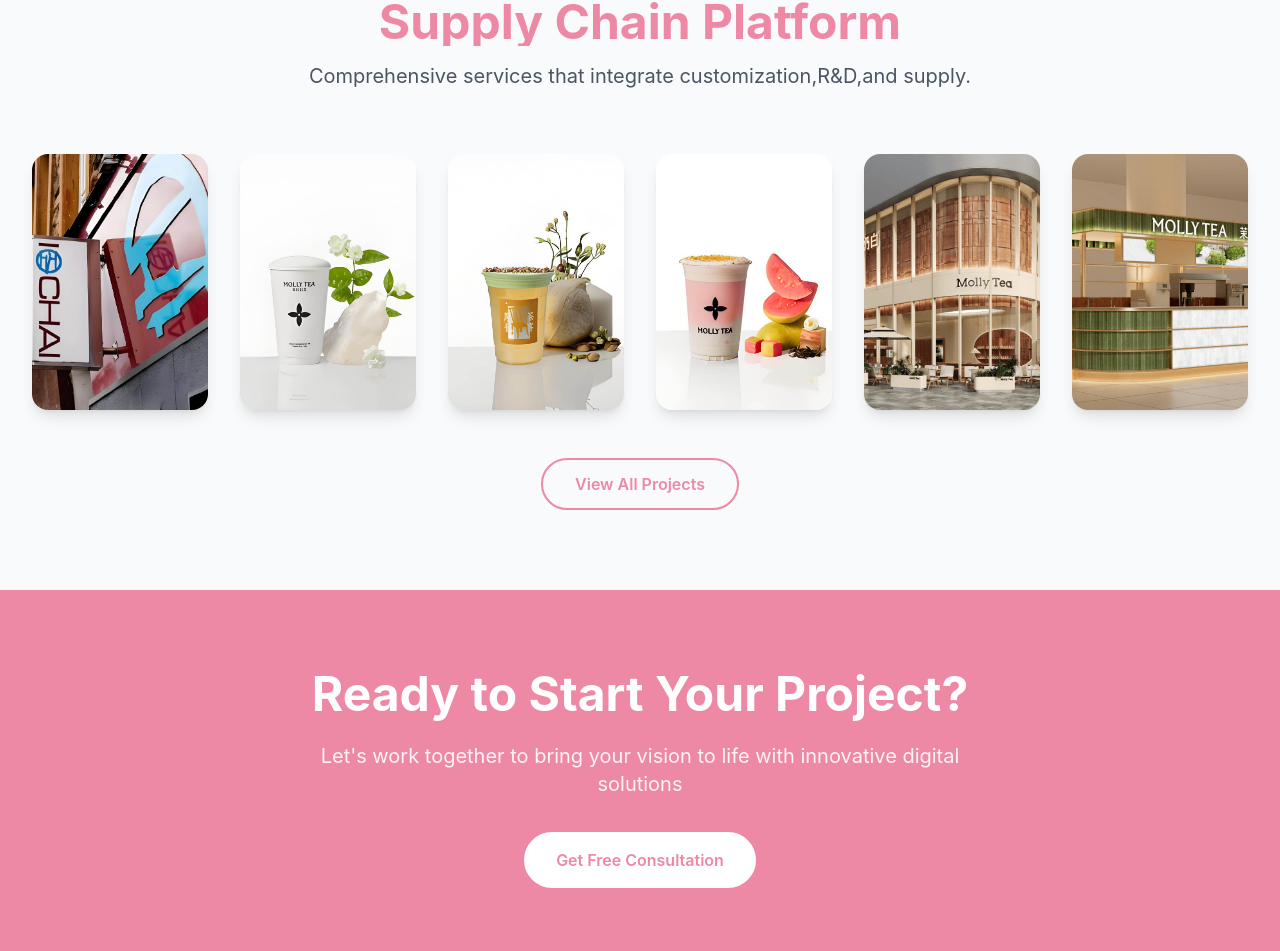
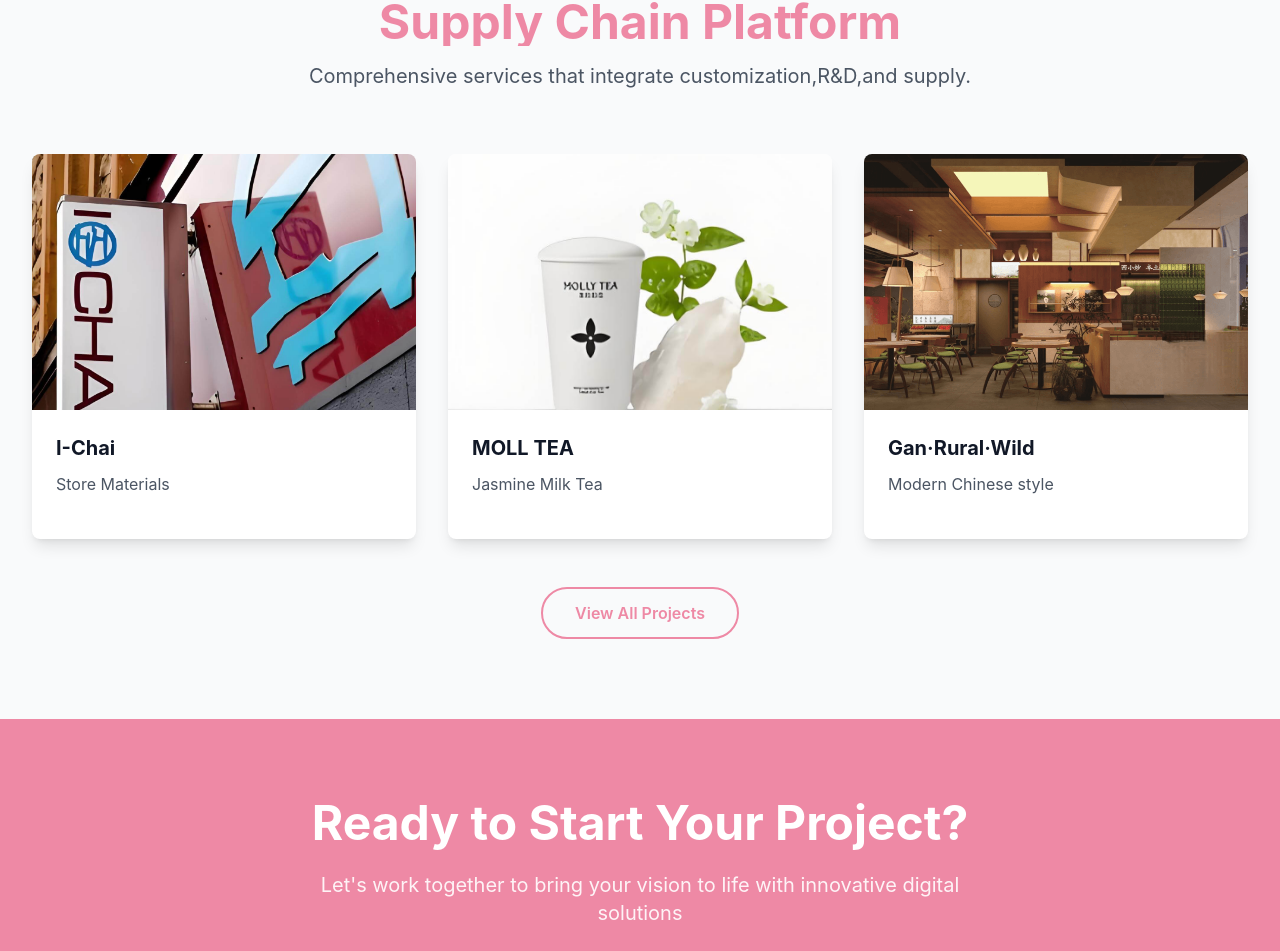
Before and after one commit to Mersn/muxee, a Vue app: page /#/home in a window 1280 px wide. Shown: the part 2742-3693 px from the top of the page. Built offline with nearby package versions, Linux system fonts and the light colour scheme.

Commit message:
项目页修改

```diff
--- a/src/locales/zh-CN.js
+++ b/src/locales/zh-CN.js
@@ -155,6 +155,10 @@ export default {
     project8_desc: "定制运营机制，激发基层员工积极性",
     project9: "Today 企业文化建设",
     project9_desc: "让员工参与企业经营规划，共同创造，共同看见",
+    project10: "project2",
+    project10_desc: "找到高增长业务基点，打造超级生意。",
+    project11: "project2",
+    project11_desc: "扬长避短，锁定品牌差异化定位。",
     product1: "I-Chai",
     product1_desc: "门店物料",
     product2: "MOLL TEA",
@@ -199,4 +203,7 @@ export default {
     title_cell4: "工作时间",
     title_cell4_desc: "星期一 - 星期五",
   },
+  Btn: {
+    close: "关闭",
+  },
 }
--- a/src/pages/index.vue
+++ b/src/pages/index.vue
@@ -201,7 +201,7 @@
             {{$t("Home.product_desc")}}
           </p>
         </div>
-        <div class="grid grid-cols-1 md:grid-cols-2 lg:grid-cols-6 gap-8">
+        <!-- <div class="grid grid-cols-1 md:grid-cols-2 lg:grid-cols-6 gap-8">
           <div
             v-for="item in productList" :key="item.label"
             class="group relative overflow-hidden rounded-2xl shadow-lg card-hover"
@@ -218,6 +218,22 @@
                 <h3 class="text-xl font-bold mb-2">{{ item.label }}</h3>
                 <p class="text-sm">{{ item.desc }}</p>
               </div>
+            </div>
+          </div>
+        </div> -->
+        <div class="grid grid-cols-1 md:grid-cols-2 lg:grid-cols-3 gap-8">
+          <div
+          v-for="item in productList" :key="item.label"
+            class="bg-white rounded-lg shadow-lg overflow-hidden card-hover"
+          >
+            <img
+              :src="item.url"
+              :alt="item.label"
+              class="w-full h-64 object-cover"
+            />
+            <div class="p-6">
+                <h3 class="text-xl font-bold mb-2">{{ item.label }}</h3>
+                <p class="text-gray-600 mb-4">{{ item.desc }}</p>
             </div>
           </div>
         </div>
@@ -245,10 +261,7 @@ import project_2 from "@/assets/images/portfolio/projects_2.png"
 import project_3 from "@/assets/images/portfolio/projects_3.png"
 import product_1 from "@/assets/images/portfolio/product_1.png"
 import product_2 from "@/assets/images/portfolio/product_2.png"
-import product_3 from "@/assets/images/portfolio/product_3.png"
-import product_4 from "@/assets/images/portfolio/product_4.png"
-import product_5 from "@/assets/images/portfolio/product_5.png"
-import product_6 from "@/assets/images/portfolio/product_6.png"
+import product_11 from "@/assets/images/portfolio/product_11.png"
 const { t } = useI18n()
 // 引入图片
 // const imageModules = import.meta.glob("../assets/images/portfolio/*", { as: 'url', eager: true})
@@ -278,9 +291,6 @@ const projectList = computed(() => [
 const productList = computed(() => [
   { label: t("Portfolio.product1"), desc: t("Portfolio.product1_desc"), url: product_1 },
   { label: t("Portfolio.product2"), desc: t("Portfolio.product2_desc"), url: product_2 },
-  { label: t("Portfolio.product3"), desc: t("Portfolio.product3_desc"), url: product_3 },
-  { label: t("Portfolio.product4"), desc: t("Portfolio.product4_desc"), url: product_4 },
-  { label: t("Portfolio.product5"), desc: t("Portfolio.product5_desc"), url: product_5 },
-  { label: t("Portfolio.product6"), desc: t("Portfolio.product6_desc"), url: product_6 },
+  { label: t("Portfolio.product11"), desc: t("Portfolio.product11_desc"), url: product_11 },
 ])
 </script>
--- a/src/pages/portfolio.vue
+++ b/src/pages/portfolio.vue
@@ -22,6 +22,7 @@
             v-for="item in projectList"
             :key="item.label"
             class="portfolio-item animate-scaleIn"
+            @click="handleCell(item)"
           >
             <div
               class="bg-white rounded-xl overflow-hidden shadow-lg cursor-pointer group"
@@ -61,8 +62,7 @@
             {{ $t("Service.service2_desc") }}
           </p>
         </div>
-        <div class="mx-auto px-6">
-          <!-- Portfolio Grid -->
+        <!-- <div class="mx-auto px-6">
           <div class="masonry">
             <div
                 v-for="item in productList"
@@ -84,16 +84,89 @@
               </div>
             </div>
           </div>
+        </div> -->
+        <div class="grid grid-cols-1 md:grid-cols-2 lg:grid-cols-3 gap-8">
+          <div
+            v-for="item in productList"
+            :key="item.label"
+            class="portfolio-item animate-scaleIn"
+            @click="handleCell(item)"
+          >
+            <div
+              class="bg-white rounded-xl overflow-hidden shadow-lg cursor-pointer group"
+            >
+              <div class="relative overflow-hidden h-64">
+                <img
+                  :src="item.url"
+                  alt="Portfolio"
+                  class="w-full h-full object-cover group-hover:scale-110 transition duration-500"
+                />
+                <div
+                  class="absolute inset-0 portfolio-overlay opacity-0 group-hover:opacity-100 transition-opacity duration-300 flex items-end p-6"
+                >
+                  <div class="text-white">
+                    <span class="text-sm font-medium gradient-text font-bold">{{
+                      $t("Service.service2")
+                    }}</span>
+                  </div>
+                </div>
+              </div>
+              <div class="p-6">
+                <h3 class="text-xl font-bold mb-2">{{ item.label }}</h3>
+                <p class="text-gray-600 mb-4">{{ item.desc }}</p>
+              </div>
+            </div>
+          </div>
         </div>
       </div>
     </section>
 
     <StartProject />
     <MyFooter />
+
+    <div v-if="isShowModel" class="flex fixed inset-0 bg-black bg-opacity-50 items-center justify-center z-50">
+        <div class="bg-white rounded-lg p-8 max-w-7xl w-full mx-4 overflow-hidden">
+            <h3 class="text-2xl font-bold mb-4">{{ modelData.label }}</h3>
+            <div class="h-96 overflow-auto grid grid-cols-1 md:grid-cols-2 lg:grid-cols-3 gap-8 p-2">
+              <div
+                v-for="item in modelData.children"
+                :key="item.label"
+                class="portfolio-item animate-scaleIn"
+                @click="handleCell(item)"
+              >
+                <div
+                  class="bg-white rounded-xl overflow-hidden shadow-lg cursor-pointer group"
+                >
+                  <div class="relative overflow-hidden h-64">
+                    <img
+                      :src="item.url"
+                      alt="Portfolio"
+                      class="w-full h-full object-cover group-hover:scale-110 transition duration-500"
+                    />
+                    <div
+                      class="absolute inset-0 portfolio-overlay opacity-0 group-hover:opacity-100 transition-opacity duration-300 flex items-end p-6"
+                    >
+                      <div class="text-white">
+                        <span class="text-sm font-medium gradient-text font-bold">{{ item.label }}</span>
+                      </div>
+                    </div>
+                  </div>
+                  <div class="p-6">
+                    <!-- <h3 class="text-xl font-bold mb-2">{{ item.label }}</h3> -->
+                    <p class="text-gray-600 mb-4">{{ item.desc }}</p>
+                  </div>
+                </div>
+              </div>
+            </div>
+            <div class="flex justify-center space-x-4 mt-3">
+                <button @click="isShowModel = false" class="px-4 py-2 btn-outline btn-outline:hover rounded">{{ $t('Btn.close') }}</button>
+            </div>
+        </div>
+    </div>
   </div>
 </template>
 <script setup>
-import { computed } from "vue"
+import { ref, computed } from "vue"
 import { useI18n } from "vue-i18n"
 import project_1 from "@/assets/images/portfolio/projects_1.png"
 import project_2 from "@/assets/images/portfolio/projects_2.png"
@@ -104,6 +177,8 @@ import project_6 from "@/assets/images/portfolio/projects_6.png"
 import project_7 from "@/assets/images/portfolio/projects_7.png"
 import project_8 from "@/assets/images/portfolio/projects_8.png"
 import project_9 from "@/assets/images/portfolio/projects_9.png"
+import project_10 from "@/assets/images/portfolio/projects_10.png"
+import project_11 from "@/assets/images/portfolio/projects_11.png"
 import product_1 from "@/assets/images/portfolio/product_1.png"
 import product_2 from "@/assets/images/portfolio/product_2.png"
 import product_3 from "@/assets/images/portfolio/product_3.png"
@@ -119,12 +194,21 @@ import product_12 from "@/assets/images/portfolio/product_12.png"
 import product_13 from "@/assets/images/portfolio/product_13.png"
 import product_14 from "@/assets/images/portfolio/product_14.png"
 const { t } = useI18n()
+let isShowModel = ref(false)
+let modelData = ref({})
+function handleCell (row) {
+  console.log('--handleCell--', row)
+  if (row.children.length) {
+    isShowModel.value = true
+    modelData.value = row
+  }
+}
 const projectList = computed(() => [
   {
     label: t("Portfolio.project1"),
     desc: t("Portfolio.project1_desc"),
     url: project_1,
-  },
+    children: [
       {
         label: t("Portfolio.project6"),
         desc: t("Portfolio.project6_desc"),
@@ -144,26 +228,43 @@ const projectList = computed(() => [
         label: t("Portfolio.project9"),
         desc: t("Portfolio.project9_desc"),
         url: project_9,
+      }
+    ]
   },
   {
     label: t("Portfolio.project2"),
     desc: t("Portfolio.project2_desc"),
     url: project_2,
+    children: [
+      {
+        label: t("Portfolio.project2"),
+        desc: t("Portfolio.project10_desc"),
+        url: project_10,
+      },
+      {
+        label: t("Portfolio.project2"),
+        desc: t("Portfolio.project11_desc"),
+        url: project_11,
+      },
+    ]
   },
   {
     label: t("Portfolio.project3"),
     desc: t("Portfolio.project3_desc"),
     url: project_3,
+    children: []
   },
   {
     label: t("Portfolio.project4"),
     desc: t("Portfolio.project4_desc"),
     url: project_4,
+    children: []
   },
   {
     label: t("Portfolio.project5"),
     desc: t("Portfolio.project5_desc"),
     url: project_5,
+    children: []
   },
 ])
 const productList = computed(() => [
@@ -171,12 +272,19 @@ const productList = computed(() => [
     label: t("Portfolio.product1"),
     desc: t("Portfolio.product1_desc"),
     url: product_1,
+    children: [
+      {
+        label: t("Portfolio.product7"),
+        desc: t("Portfolio.product7_desc"),
+        url: product_7,
+      },
+    ]
   },
   {
     label: t("Portfolio.product2"),
     desc: t("Portfolio.product2_desc"),
     url: product_2,
-  },
+    children: [
       {
         label: t("Portfolio.product3"),
         desc: t("Portfolio.product3_desc"),
@@ -186,21 +294,6 @@ const productList = computed(() => [
         label: t("Portfolio.product4"),
         desc: t("Portfolio.product4_desc"),
         url: product_4,
-  },
-  {
-    label: t("Portfolio.product5"),
-    desc: t("Portfolio.product5_desc"),
-    url: product_5,
-  },
-  {
-    label: t("Portfolio.product6"),
-    desc: t("Portfolio.product6_desc"),
-    url: product_6,
-  },
-  {
-    label: t("Portfolio.product7"),
-    desc: t("Portfolio.product7_desc"),
-    url: product_7,
       },
       {
         label: t("Portfolio.product8"),
@@ -213,15 +306,32 @@ const productList = computed(() => [
         url: product_9,
       },
       {
+        label: t("Portfolio.product14"),
+        desc: t("Portfolio.product14_desc"),
+        url: product_14,
+      },
+      {
         label: t("Portfolio.product10"),
         desc: t("Portfolio.product10_desc"),
         url: product_10,
       },
       {
+        label: t("Portfolio.product5"),
+        desc: t("Portfolio.product5_desc"),
+        url: product_5,
+      },
+      {
+        label: t("Portfolio.product6"),
+        desc: t("Portfolio.product6_desc"),
+        url: product_6,
+      },
+    ]
+  },
+  {
     label: t("Portfolio.product11"),
     desc: t("Portfolio.product11_desc"),
     url: product_11,
-  },
+    children: [
       {
         label: t("Portfolio.product12"),
         desc: t("Portfolio.product12_desc"),
@@ -232,10 +342,7 @@ const productList = computed(() => [
         desc: t("Portfolio.product13_desc"),
         url: product_13,
       },
-  {
-    label: t("Portfolio.product14"),
-    desc: t("Portfolio.product14_desc"),
-    url: product_14,
+    ]
   },
 ])
 </script>
```
Also changed, not shown: src/locales/en.js (+7 -0 lines), src/assets/images/portfolio/projects_10.png (added), src/assets/images/portfolio/projects_11.png (added). Lines whose indentation alone changed are shown as unchanged.
